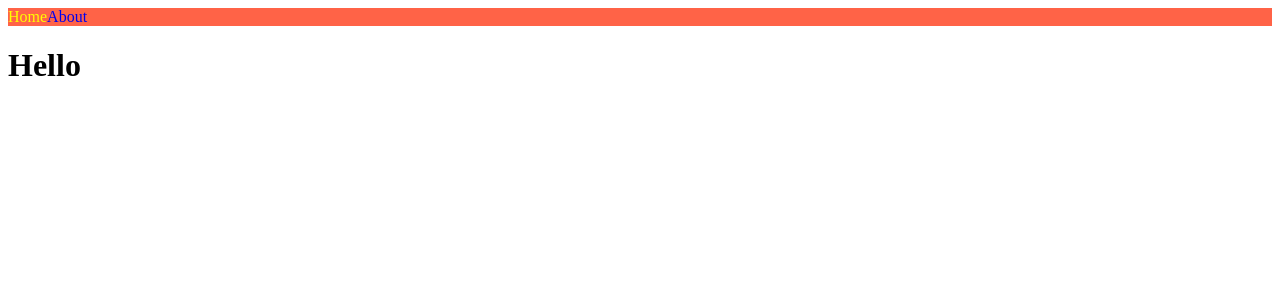
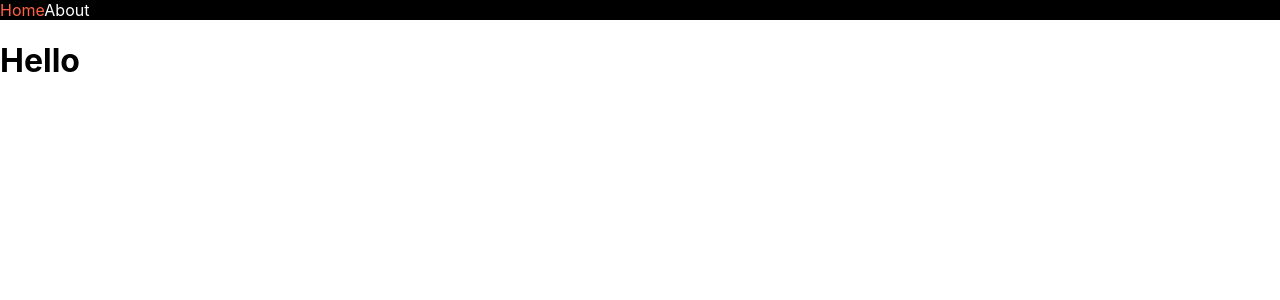
Before and after one commit to minsu2344/nextJS-Introduction, a Next.js app: page / in a window 1280 px wide. Shown: the top 300 px of the page. Built offline with nearby package versions, Linux system fonts and the light colour scheme.

Commit message:
custom app으로 global style 적용

```diff
--- a/components/NavBar.js
+++ b/components/NavBar.js
@@ -12,20 +12,16 @@ export default function NavBar() {
       <Link href='/about'>
         <a className={router.pathname==='/about' ? 'active' : ''}>About</a>
       </Link>
-      {/* style 태그에 jsx를 추가 후 {``}내부에 css와 동일하게 작성 */}
-      {/* 아래 style은 현재 컴포넌트에만 적용 */}
-      {/* 다른 곳에서 바꾸려 해도 적용 안 됨 */}
-      {/* 다른 곳의 다른 태그에도 적용 안 됨 */}
       <style jsx>
         {`
           nav {
-            background-color: tomato;
+            background-color: black;
           }
           a {
             text-decoration: none;
           }
           .active {
-            color: yellow;
+            color: tomato;
           }
         `}
       </style>
--- /dev/null
+++ b/pages/_app.js
@@ -0,0 +1,26 @@
+// '_'로 시작하는 파일은 렌더링 되기 전에 가장 먼저 확인하고 원하는 페이지 렌더링 함 => custom app
+
+import NavBar from "../components/NavBar";
+// custom app을 제외한 모든 페이지는 module.css외에 css를 import 할 수 없음
+// custom app은 css파일 import 가능
+import '../styles/globals.css'
+
+// props 양식은 {Component, pageProps} 형식을 따라야함
+export default function App({Component, pageProps}) {
+  return (
+  <div>
+    {/* 모든 Component에 NavBar 추가됨 */}
+    {/* 페이지마다 <NavBar /> 한 것 지워도 됨 */}
+    <NavBar />
+    <Component {...pageProps} />
+    {/* _app.js 에서 global해주면 전체에 적용 */}
+    <style jsx global>
+      {`
+        a {
+          color: white;
+        }
+      `}
+    </style>
+  </div>
+  )
+}
--- a/pages/about.js
+++ b/pages/about.js
@@ -3,8 +3,6 @@ import NavBar from "../components/NavBar";
 export default function Potato() {
   return (
     <div>
-     {/* NavBar 컴포넌트 리액트와 같은 방법으로 추가 */}
-      <NavBar />
       <h1>About</h1>
     </div>
   )
--- a/pages/index.js
+++ b/pages/index.js
@@ -3,17 +3,7 @@ import NavBar from "../components/NavBar";
 export default function Home() {
   return (
     <div>
-      <NavBar />
-      {/* active를 줘도 여기선 적용 안 됨 */}
-      <h1 className="active">Hello</h1>
-      <style jsx>
-        {/* 여기서 a 태그 바꾸려해도 NavBar에 적용 안 됨 */}
-        {`
-          a {
-            color: white;
-          }
-        `}
-      </style>
+      <h1>Hello</h1>
     </div>
   )
 }
```
